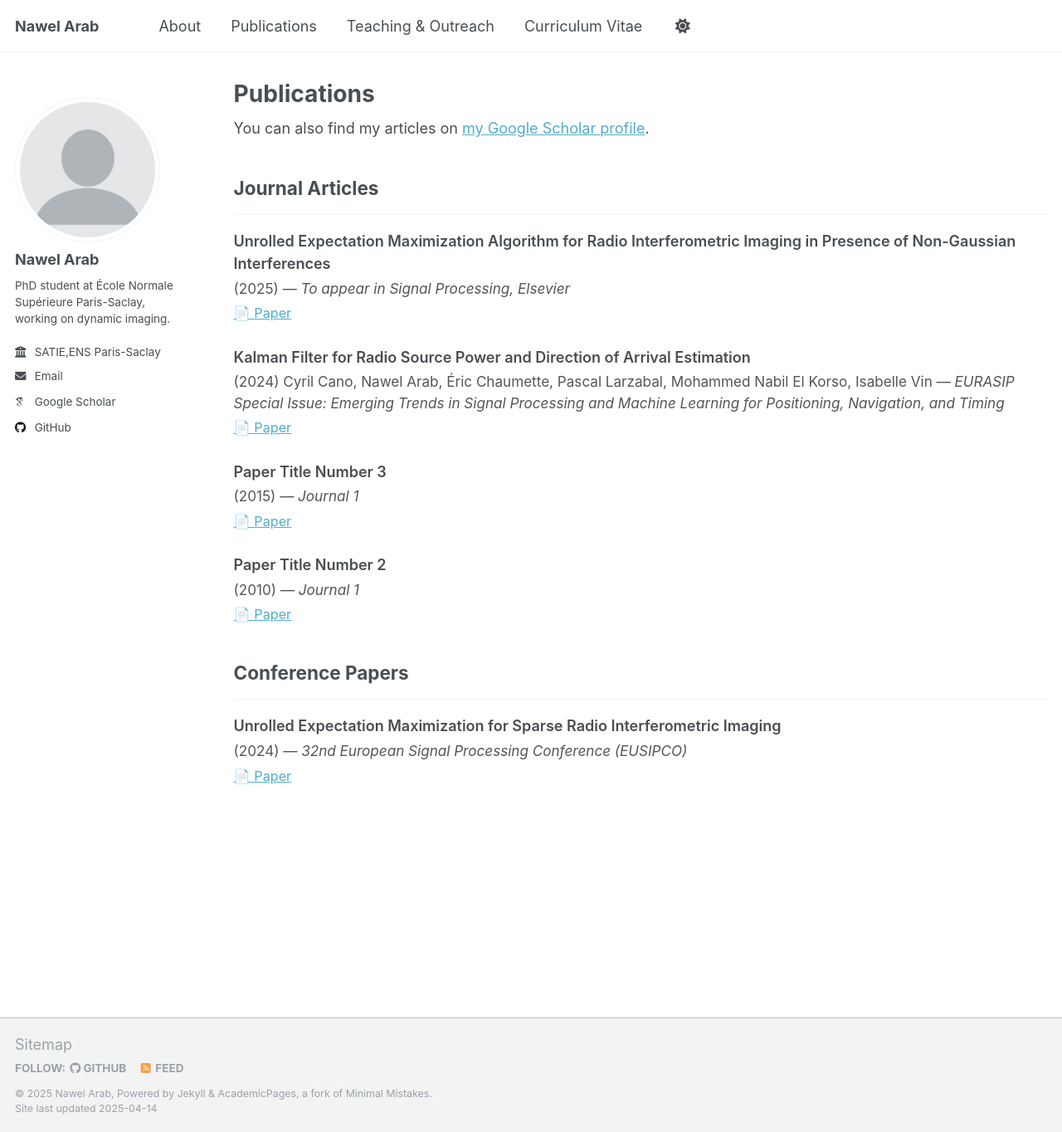
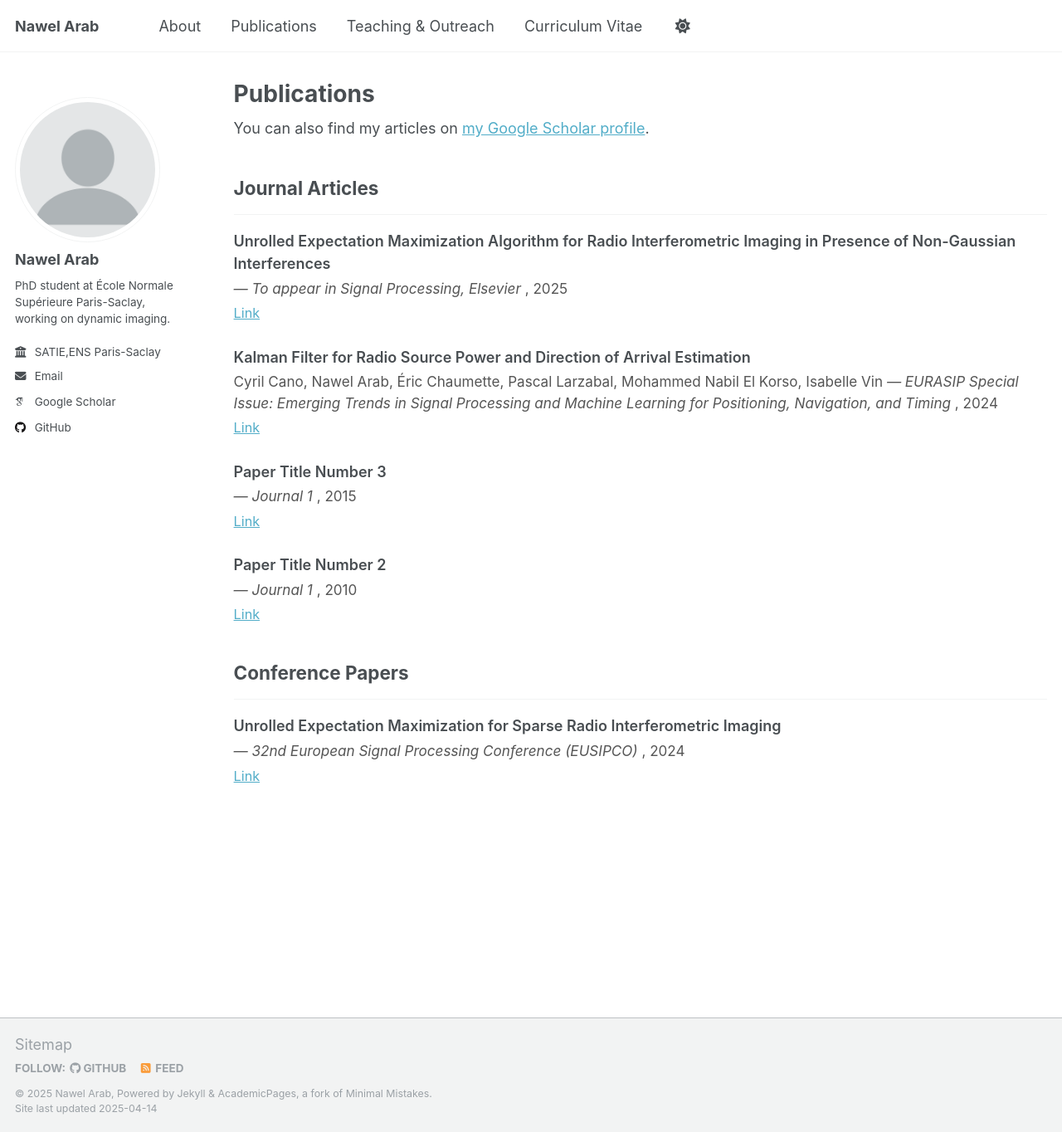
Before and after one commit to NawelAr/NawelAr.github.io, a Jekyll site: the page built from _pages/publications.html, in a window 1280 px wide and 1364 px high. Shown: the whole window at 83% size. Built offline with Jekyll 4.4.1, drawn with Linux system fonts in a browser that asks for light colours; some web fonts are replaced.

Commit message:
Update archive-single.html

```diff
--- a/_includes/archive-single.html
+++ b/_includes/archive-single.html
@@ -4,20 +4,20 @@
   </div>
 
   <div style="font-size: 0.95rem; color: #555;">
-    {% if post.date %}
-      ({{ post.date | date: "%Y" }})
-    {% endif %}
     {% if post.authors %}
       {{ post.authors }}
     {% endif %}
     {% if post.venue %}
-      <span style="font-style: italic;">— {{ post.venue }}</span>
+      <span style="font-style: italic;"> — {{ post.venue }}</span>
+    {% endif %}
+    {% if post.date %}
+      , {{ post.date | date: "%Y" }}
     {% endif %}
   </div>
 
   <div style="font-size: 0.9rem; margin-top: 0.3em;">
     {% if post.paperurl %}
-      <a href="{{ post.paperurl }}" target="_blank">📄 Paper</a>
+      <a href="{{ post.paperurl }}" target="_blank">Link</a>
     {% endif %}
     {% if post.doi %}
       · <a href="https://doi.org/{{ post.doi }}" target="_blank">DOI</a>
```
